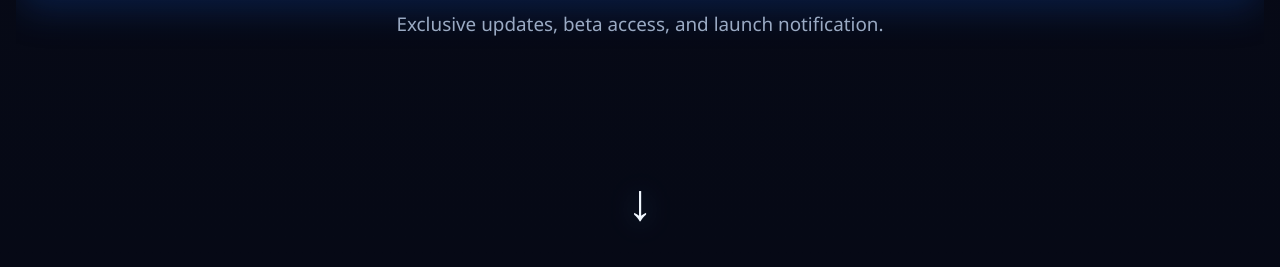
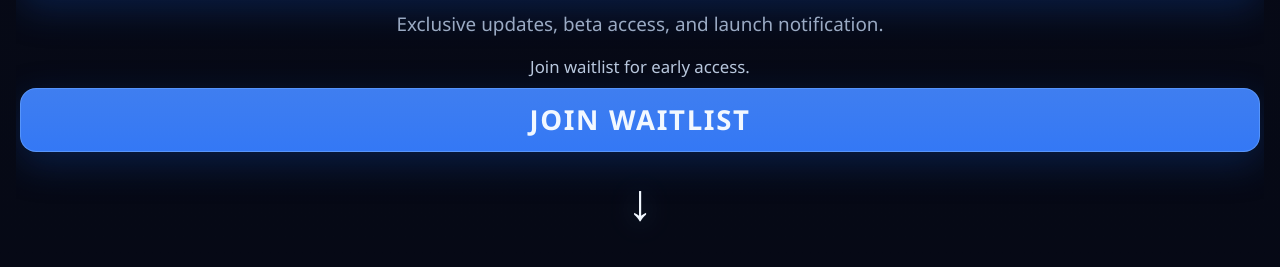
Before and after one commit to jhbqbb/shadowrank, a plain HTML site: page index.html in a window 1280 px wide. Shown: the part 464-731 px from the top of the page. Drawn offline with Linux system fonts and the light colour scheme; a web font is replaced by a local one.

Commit message:
Add files via upload

```diff
--- a/index.html
+++ b/index.html
@@ -42,6 +42,15 @@
             JOIN DISCORD
           </a>
           <p class="cta-note">Exclusive updates, beta access, and launch notification.</p>
+          <p class="waitlist-note">Join waitlist for early access.</p>
+          <a
+            class="join-btn waitlist-btn"
+            href="https://shadowrank.fillout.com/t/4o3W3wMPakus"
+            target="_blank"
+            rel="noopener noreferrer"
+          >
+            JOIN WAITLIST
+          </a>
         </div>
 
         <a class="scroll-arrow" href="#important-card" aria-label="Scroll to important message">
--- a/styles.css
+++ b/styles.css
@@ -282,6 +282,17 @@ body {
   font-size: clamp(1.02rem, 2.9vw, 1.18rem);
 }
 
+.waitlist-note {
+  margin: 18px 0 10px;
+  color: #b8c7dd;
+  font-size: clamp(0.95rem, 2.4vw, 1.05rem);
+}
+
+.waitlist-btn {
+  min-height: 64px;
+  font-size: clamp(1.25rem, 3.7vw, 1.72rem);
+}
+
 .scroll-arrow {
   margin-top: auto;
   margin-bottom: 24px;
```
